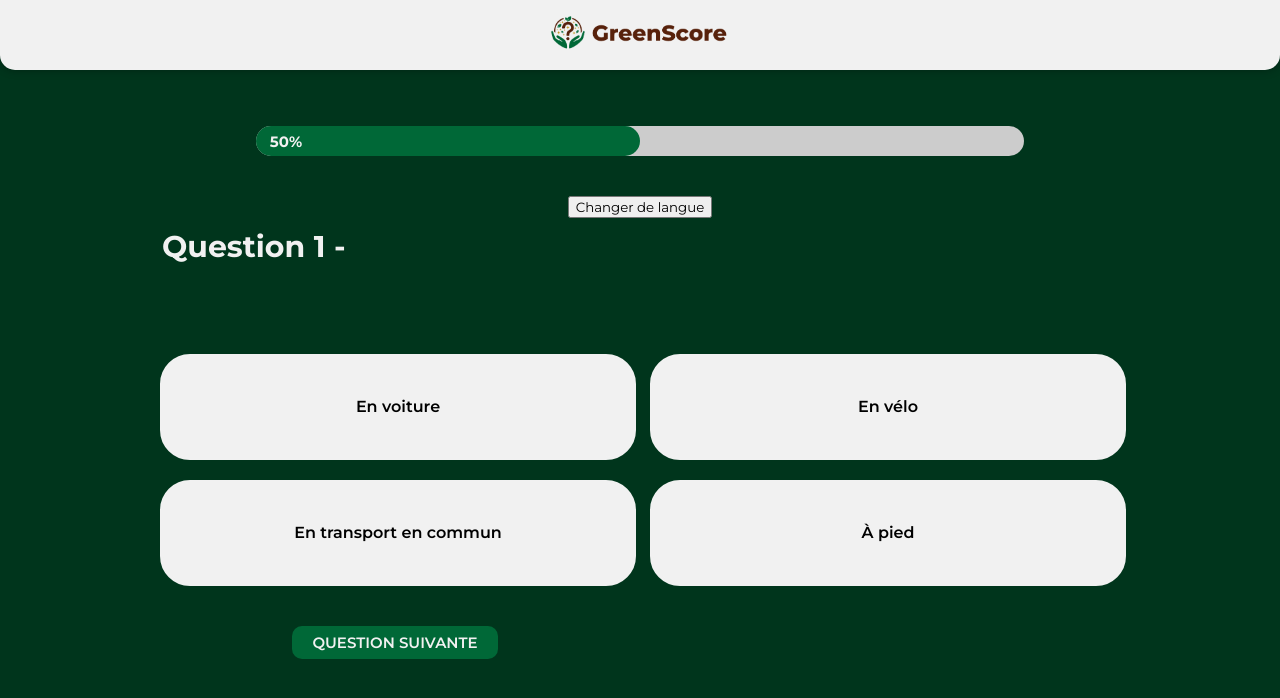
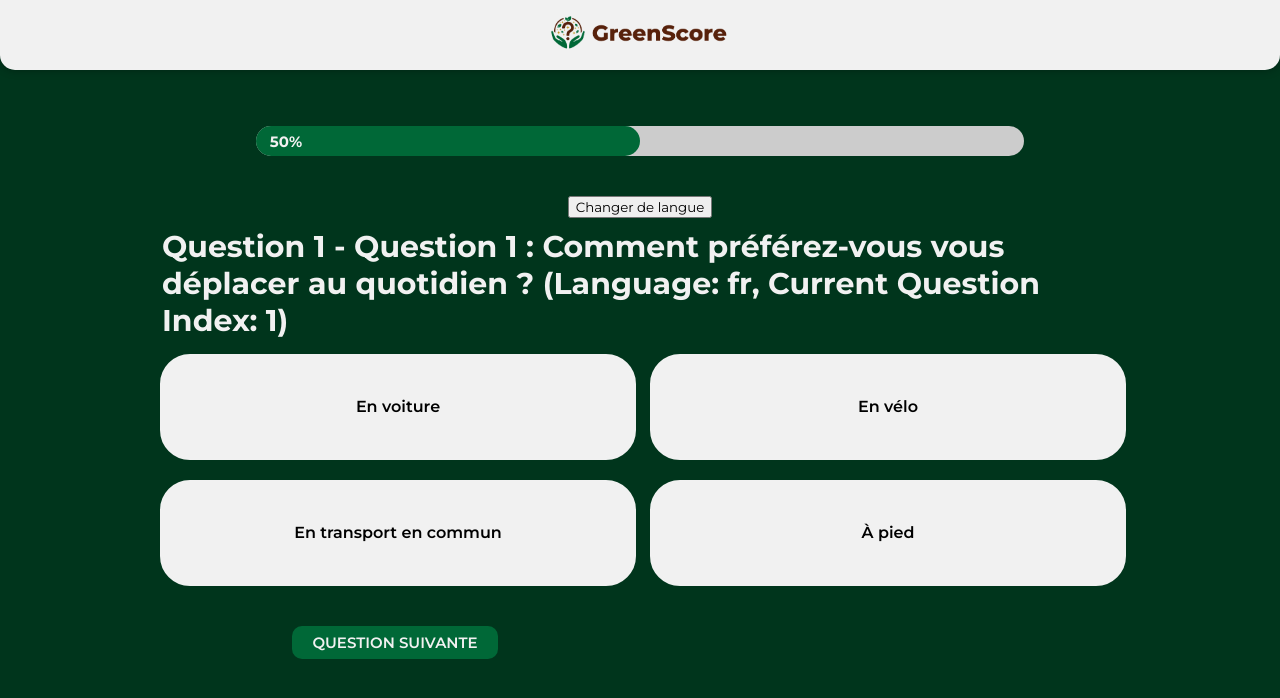
Before and after one commit to QBUTEAU/GreenScore_SAE401, a Vue app: page /qtest in a window 1280 px wide. Shown: the top 698 px of the page. Built offline with nearby package versions, Linux system fonts and the light colour scheme.

Commit message:
les questions apparaissent enfin

```diff
--- a/src/views/QTest.vue
+++ b/src/views/QTest.vue
@@ -24,7 +24,8 @@
       <!-- Affichage des questions -->
       <fieldset v-if="currentQuestion !== null">
         <legend class="question">
-          {{ getQuestionIndicator }} - {{ currentQuestionText }}
+          {{ getQuestionIndicator }} - {{ currentQuestionText }} (Language:
+          {{ language }}, Current Question Index: {{ currentQuestion + 1 }})
         </legend>
         <ul class="propositions" role="radiogroup">
           <li v-for="(answer, aIndex) in currentQuestionAnswers" :key="aIndex">
@@ -76,6 +77,7 @@ export default {
           fr: "Question 1 : Comment préférez-vous vous déplacer au quotidien ?",
           en: "Question 1: How do you prefer to travel on a daily basis?",
         },
+
         answers: [
           { text: { fr: "En voiture", en: "By car" }, points: 1 },
           { text: { fr: "En vélo", en: "By bike" }, points: 2 },
@@ -132,9 +134,27 @@ export default {
     const getQuestionIndicator = computed(
       () => `Question ${currentQuestion.value + 1}`
     );
-    const currentQuestionText = computed(
-      () => questions[currentQuestion.value].text[language]
-    );
+    const currentQuestionText = computed(() => {
+      const question = questions[currentQuestion.value];
+
+      if (question) {
+        const textObject = question.text;
+        const languageText =
+          language.value === "fr" ? textObject.fr : textObject.en;
+
+        if (languageText) {
+          console.log("currentQuestionText:", languageText);
+          return languageText;
+        } else {
+          console.error("Error: Unable to retrieve language-specific text.");
+          return "Error: Unable to retrieve language-specific text.";
+        }
+      } else {
+        console.error("Error: Unable to retrieve question object.");
+        return "Error: Unable to retrieve question object.";
+      }
+    });
+
     const currentQuestionAnswers = computed(
       () => questions[currentQuestion.value].answers
     );
@@ -154,8 +174,9 @@ export default {
     };
 
     const toggleLanguage = () => {
-      // Changer la langue entre "fr" (français) et "en" (anglais), par exemple
       language.value = language.value === "fr" ? "en" : "fr";
+      console.log("Language toggled to:", language.value);
+      console.log("Text Object:", questions[currentQuestion.value].text);
     };
 
     return {
```
